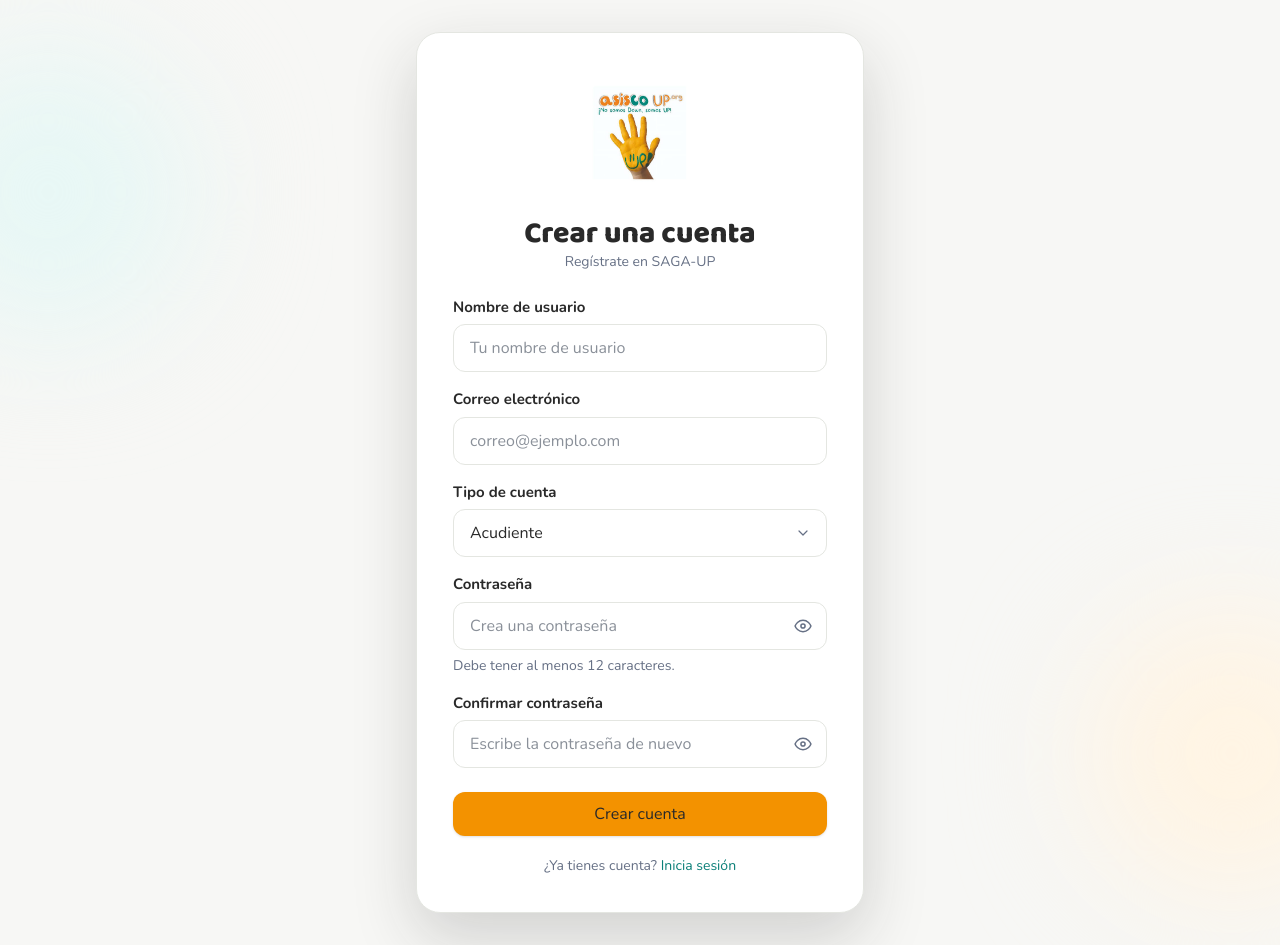
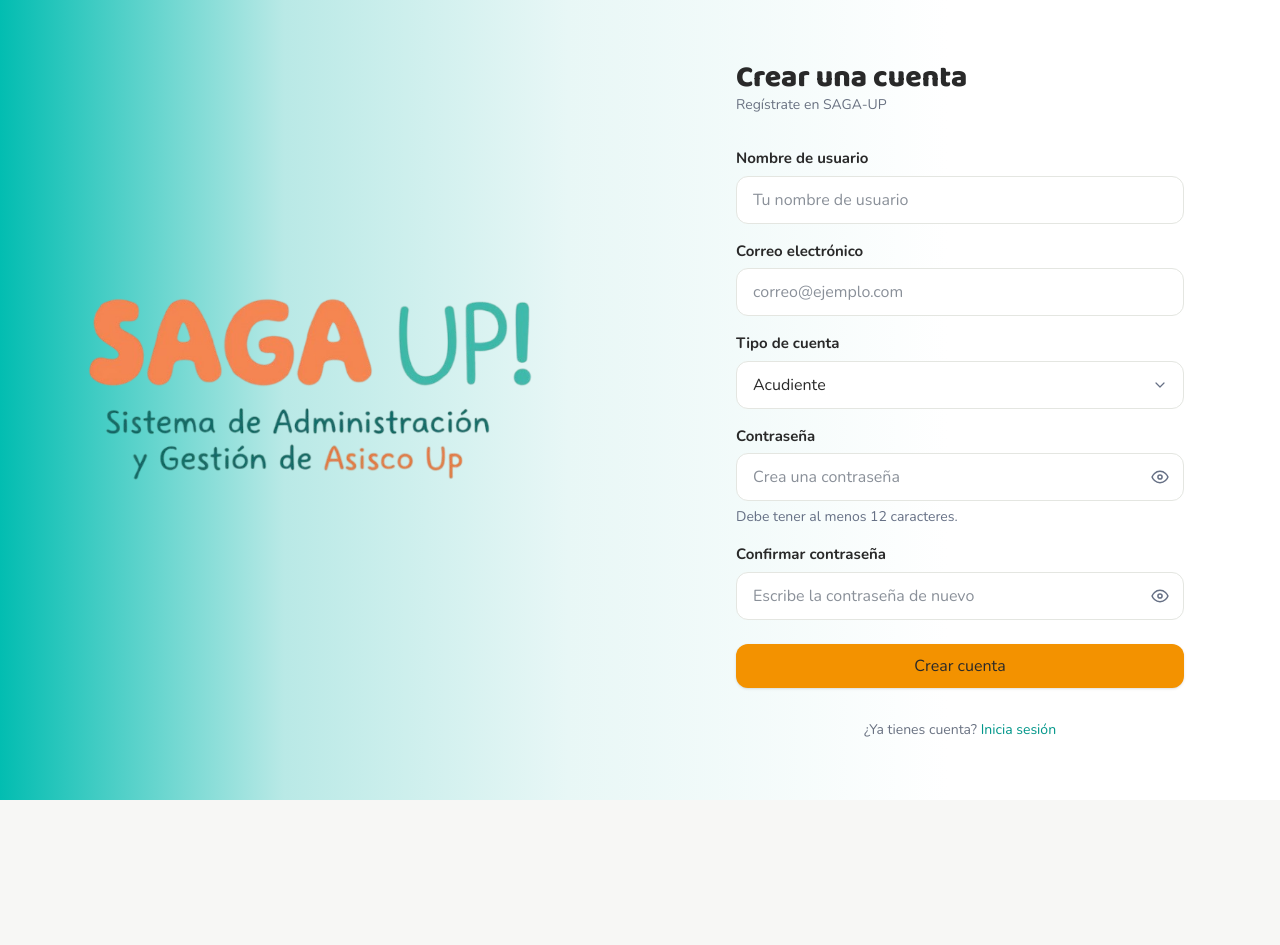
Before and after one commit to lauramedina22/saga-up-frontend, a React app: page / in a window 1280 px wide. Both pictures are taken after a click on the button "Regístrate". After the commit the page ends 800 px from the top, so only its background shows below. Built offline with nearby package versions, Linux system fonts and the light colour scheme; the HTML template or start-up script is replaced by a standard one.

Commit message:
style(register): redesign register screen

```diff
--- a/src/screens/Register.jsx
+++ b/src/screens/Register.jsx
@@ -1,5 +1,5 @@
 import { useState } from "react"
-import logo from "../imports/logo.png"
+import logoSaga from "../imports/texto.png"
 import {
   Button,
   Field,
@@ -32,30 +32,32 @@ export default function RegisterScreen({
   }
 
   return (
-    <main className="relative flex min-h-dvh flex-col items-center justify-center overflow-y-auto bg-background p-4">
+    <main className="relative flex min-h-screen w-full flex-col overflow-x-hidden bg-white md:flex-row">
       <div
         aria-hidden="true"
-        className="absolute -left-24 top-12 size-72 rounded-full bg-info-soft blur-3xl"
+        className="pointer-events-none absolute inset-y-0 left-0 hidden w-[74%] bg-[linear-gradient(to_right,#02bdb1_0%,#b9e9e6_30%,#e8f7f6_60%,#ffffff_100%)] md:block"
       />
-      <div
-        aria-hidden="true"
-        className="absolute -right-24 bottom-12 size-72 rounded-full bg-primary-soft blur-3xl"
-      />
-      <section className="animate-enter relative my-4 flex w-full max-w-md flex-col items-center gap-5 rounded-3xl border border-border bg-surface p-6 shadow-dialog sm:p-9">
-        <div className="flex h-32 w-48 items-center justify-center">
+
+      <div className="relative flex min-h-[25vh] w-full items-center justify-center overflow-hidden bg-linear-to-br from-[#02bdb1] via-teal-50 to-teal-100 p-8 md:min-h-screen md:w-1/2 md:bg-none md:p-16">
+        <div className="z-10 flex flex-col items-center text-center">
           <img
-            src={logo}
-            alt="ASISCO UP"
-            className="h-full w-full object-contain mix-blend-multiply"
+            src={logoSaga}
+            alt="SAGA UP - Sistema de Administración y Gestión de Asisco Up"
+            className="w-full max-w-75 object-contain md:max-w-lg"
           />
         </div>
-        <div className="w-full">
-          <h1 className="mb-1 text-center text-3xl font-extrabold">
-            Crear una cuenta
-          </h1>
-          <p className="mb-6 text-center text-sm text-muted">
-            Regístrate en SAGA-UP
-          </p>
+      </div>
+
+      <div className="z-10 flex w-full flex-col justify-center bg-white px-8 py-10 md:w-1/2 md:bg-transparent md:px-16 md:py-12 lg:px-24">
+        <div className="mx-auto w-full max-w-md">
+          <div className="mb-8">
+            <h1 className="mb-1 text-2xl font-extrabold text-gray-900 sm:text-3xl">
+              Crear una cuenta
+            </h1>
+            <p className="text-sm text-gray-500">
+              Regístrate en SAGA-UP
+            </p>
+          </div>
 
           <form onSubmit={handleSubmit} className="flex flex-col gap-4">
             <Field
@@ -125,18 +127,18 @@ export default function RegisterScreen({
             </Button>
           </form>
 
-          <div className="mt-5 text-center text-sm text-muted">
+          <div className="mt-8 text-center text-sm text-gray-500">
             <span>¿Ya tienes cuenta? </span>
             <button
               type="button"
               onClick={onBackToLogin}
-              className="font-bold text-info underline-offset-4 hover:underline"
+              className="font-bold text-teal-600 underline-offset-4 hover:underline"
             >
               Inicia sesión
             </button>
           </div>
         </div>
-      </section>
+      </div>
     </main>
   )
 }
```
Also changed, not shown: 4 other files (tests, documents, lock files or other folders).
